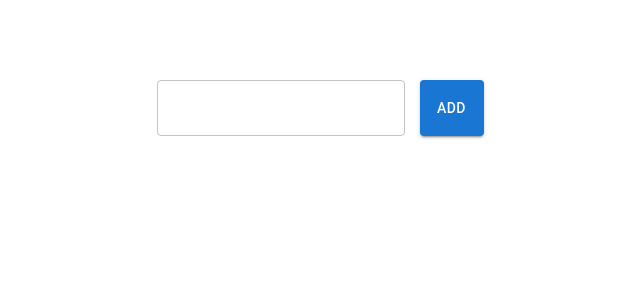
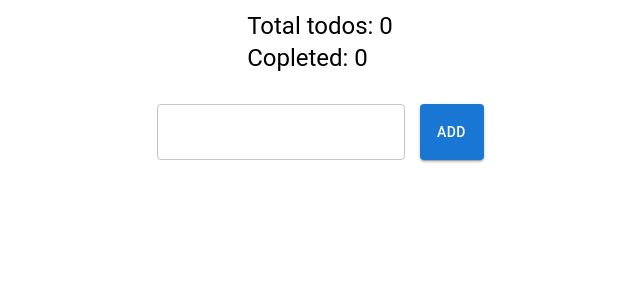
Before and after one commit to KonstantinOkhorzin/course-react-tsc, a React (Vite) app: page / in a window 1280 px wide. Shown: the top 300 px of the page, without its empty margins (320-960 px from the left). Built offline with nearby package versions, Linux system fonts and the light colour scheme.

Commit message:
Add total and completed todo count

```diff
--- a/src/components/Todos/Todo/Todo.styled.ts
+++ b/src/components/Todos/Todo/Todo.styled.ts
@@ -9,7 +9,6 @@ export const Wrapper = styled.li<IWrapperProps>`
   grid-template-columns: auto 1fr auto;
   align-items: center;
   gap: 15px;
-  padding: 10px;
   border-radius: 4px;
   border: 1px #c4c4c4 solid;
   background-color: ${props => (props.completed ? props.theme.colors.muted : 'inherit')};
--- a/src/components/Todos/Todos.styled.ts
+++ b/src/components/Todos/Todos.styled.ts
@@ -3,9 +3,9 @@ import styled from '@emotion/styled';
 export const Container = styled.div`
   width: 500px;
   margin: 0 auto;
-  padding-top: 50px;
+  padding-top: 10px;
   display: flex;
   flex-direction: column;
   align-items: center;
-  gap: 30px;
+  gap: 15px;
 `;
--- a/src/components/Todos/Todos.tsx
+++ b/src/components/Todos/Todos.tsx
@@ -7,6 +7,7 @@ import Filter from './Filter';
 import { Container } from './Todos.styled';
 
 import { ITodo } from '../types';
+import { Typography } from '@mui/material';
 
 interface ITodosState {
   todos: ITodo[];
@@ -55,12 +56,26 @@ class Todos extends Component {
     return todos.filter(todo => todo.text.toLowerCase().includes(normalizedFilter));
   };
 
+  calculateCompletedTodos = () => {
+    return this.state.todos.reduce((total, todo) => (todo.completed ? (total += 1) : total), 0);
+  };
+
   render() {
     const { todos, filter } = this.state;
     const visibleTodos: ITodo[] = this.getVisibleTodos();
+    const totalTodoCount: number = todos.length;
+    const completedTodoCount: number = this.calculateCompletedTodos();
 
     return (
       <Container>
+        <div>
+          <Typography variant='h5' component='p'>
+            Total todos: {totalTodoCount}
+          </Typography>
+          <Typography variant='h5' component='p'>
+            Copleted: {completedTodoCount}
+          </Typography>
+        </div>
         {todos.length > 1 && <Filter filter={filter} onFilterChange={this.filterChange} />}
         <TodoList
           todos={visibleTodos}
```
